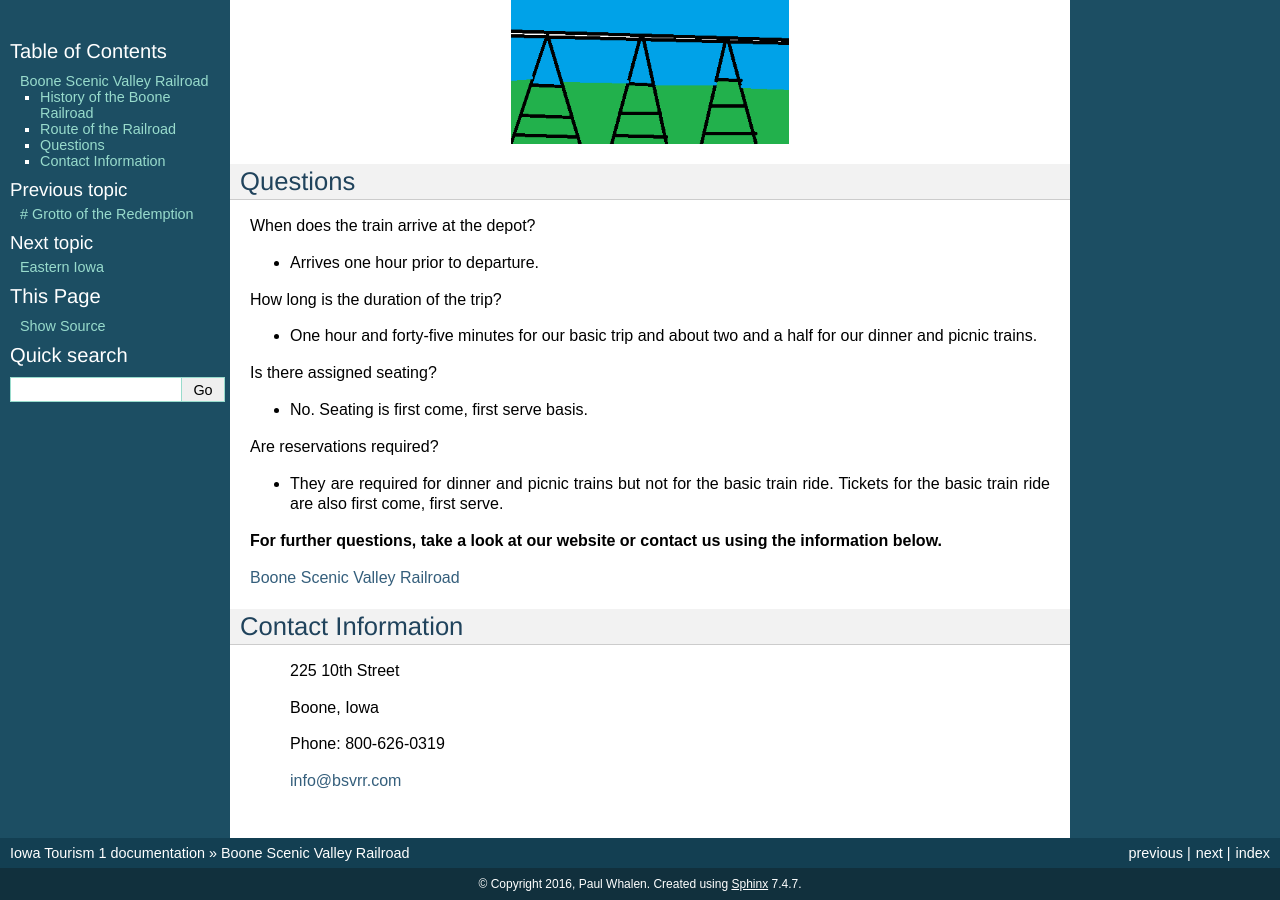
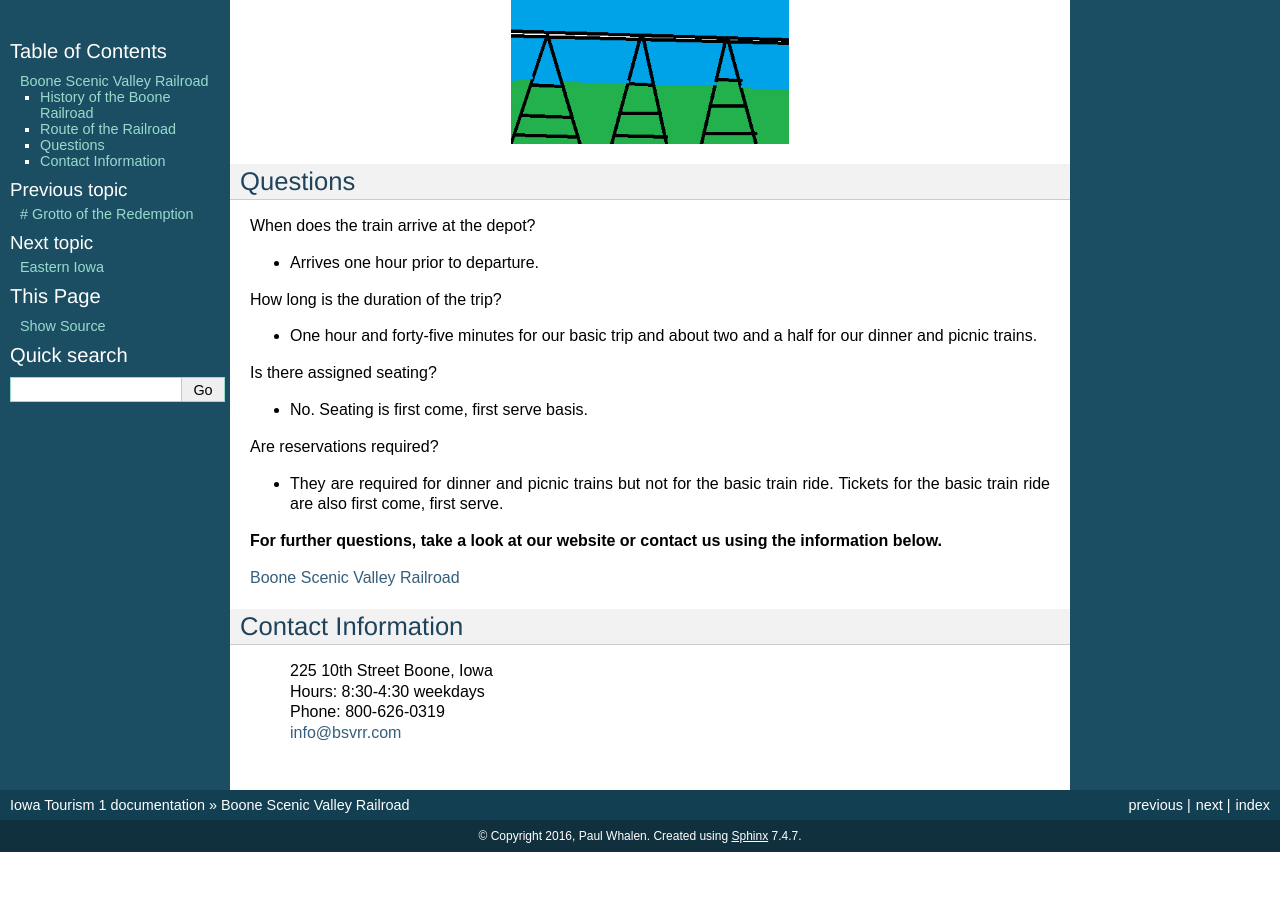
Before and after one commit to humblelittlewolf/Iowa-Tourism, a Sphinx documentation site: the page built from source/boonescenicvalleyrailroad/boonescenicvalleyrailroad.rst, in a window 1280 px wide and 900 px high, scrolled down 808 px. Built offline with Sphinx 7.4.7, drawn with Linux system fonts in a browser that asks for light colours; after the commit the page ends 1660 px from its top, so only the background shows below that.

Commit message:
Fixed contact info on both of my pages for Ledges and Boone Railroad.

```diff
--- a/source/boonescenicvalleyrailroad/boonescenicvalleyrailroad.rst
+++ b/source/boonescenicvalleyrailroad/boonescenicvalleyrailroad.rst
@@ -47,10 +47,7 @@ Are reservations required?
 Contact Information
 -------------------
 
- 225 10th Street
-
- Boone, Iowa
-
- Phone: 800-626-0319
-
- info@bsvrr.com
+ | 225 10th Street Boone, Iowa
+ | Hours: 8:30-4:30 weekdays
+ | Phone: 800-626-0319
+ | info@bsvrr.com
```
Also changed, not shown: source/ledgesstatepark/ledgesstatepark.rst (+3 -5 lines).
